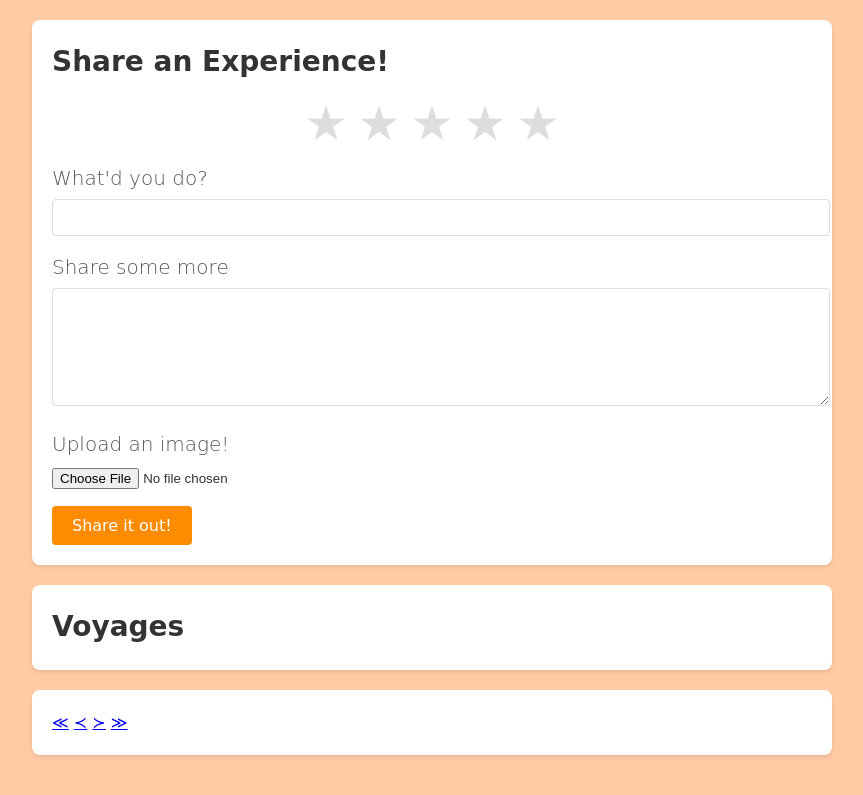
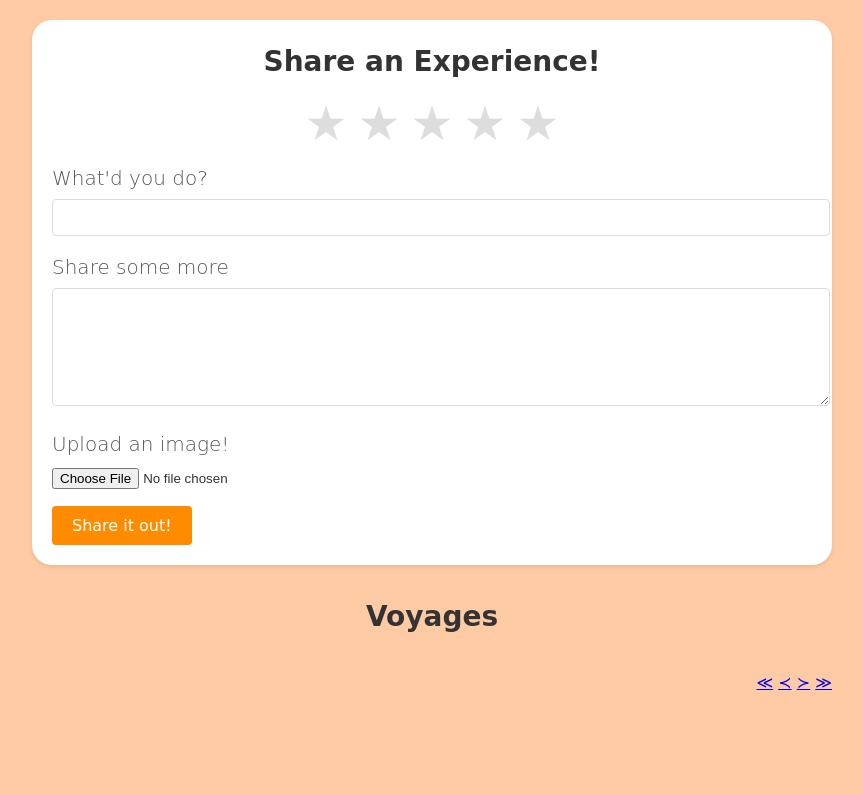
Before and after one commit to KalenShamy/ActivitiesLog, a Flask app: page / in a window 1280 px wide. Shown: the part 170-965 px from the top of the page, without its empty margins (208-1071 px from the left). After the commit the page ends 860 px from the top, so only its background shows below. Run offline with Flask 3, Linux system fonts and the light colour scheme; data that the repository does not hold is empty; parts of the project's set-up code (start-up, migrations or seed data) failed here and were passed over; some web fonts are replaced.

Commit message:
CSS not as uggo

```diff
--- a/app.py
+++ b/app.py
@@ -26,7 +26,7 @@ client = MongoClient(MONGO_URI)
 db = client.experience_tracker  # database name
 fs = gridfs.GridFS(client.db)
 
-PAGE_SIZE = 5
+PAGE_SIZE = 15
 
 experiences = db.experiences    # collection name
 
--- a/static/style.css
+++ b/static/style.css
@@ -43,11 +43,19 @@ body {
 
 .card {
     background: white;
-    border-radius: 8px;
+    border-radius: 20px;
     box-shadow: 0 2px 4px rgba(0, 0, 0, 0.1);
     padding: 20px;
     margin-bottom: 20px;
     color: var(--primary-color);
+}
+
+.card h2 {
+    text-align: center;
+}
+
+.card-pages {
+    text-align: right;
 }
 
 h1, h2 {
@@ -63,6 +71,7 @@ h1 {
 }
 
 h2 {
+    text-align: center;
     font-size: 1.75em;
     margin-block: 0;
 }
@@ -107,7 +116,15 @@ button:hover {
     background-color: var(--button-hover-color);
 }
 
+.spacer {
+    margin: 30px !important;
+}
+
+
 .experience {
+    display: flex;
+    justify-content: space-between;
+
     border-bottom: 1px solid #eee;
     padding: 15px 0;
 }
@@ -121,7 +138,22 @@ button:hover {
     color: var(--primary-color);
 }
 
+.star-rating-in-experience {
+    margin-right: 25px;
+}
+
+.UI-in-experience {
+    display: flex;
+}
+
+.text-in-experience {
+    display: flex;
+    flex-direction: column;
+    height: auto;
+}
+
 .date {
+    margin-top: auto;
     color: #666;
     font-size: 0.9em;
     margin-bottom: 10px;
--- a/templates/index.html
+++ b/templates/index.html
@@ -59,10 +59,16 @@
             </form>
         </div>
 
+        <div class="spacer">
+            <h2>Voyages</h2>
+        </div>
+
+        {% for experience in experiences %}
             <div class="card">
-            <h2>Voyages</h2>
-            {% for experience in experiences %}
                 <div class="experience">
+                    <div class = "experience-ui-and-text">
+                        <h3>{{ experience.title }}</h3>
+                        <div class="UI-in-experience">
                             <div class="star-rating-in-experience">
                                 {% for i in range(5) %}
                                     {% if i < experience.rating|int %}
@@ -72,15 +78,7 @@
                                     {% endif %}
                                 {% endfor %}
                             </div>
-                    <h3>{{ experience.title }}</h3>
-                    <div class="date">{{ experience.date | format_date }}</div>
-                    <p>{{ experience.description }}</p>
-
-                    {% if experience.image_id %}
-                        <img src="{{ url_for('get_image', image_id=experience.image_id) }}" alt="Experience Image">
-                    {% endif %}
-
-
+                            <div class="Like-counter-in-experience">
                                 <a name="like_button" id="like_button_{{ experience._id }}" style="border:none;background-color:white;color:gray;font-size:1.5em;cursor:pointer;">
                                     🩶
                                 </a>
@@ -108,11 +106,22 @@
                                     }
                                 </script>
                             </div>
+                        </div>
+                            <p>{{ experience.description }}</p>
+                            <div class="date">{{ experience.date | format_date }}</div>
+                    </div>
+                    <div class = "experience-image">
+                    {% if experience.image_id %}
+                    <img src="{{ url_for('get_image', image_id=experience.image_id) }}" alt="Experience Image">
+                    {% endif %}
+                    </div>
+                </div>
+            </div>
         {% endfor %}
-        </div>
 
-        <div class="card pages">
-            <a class="page" href="/?page=1">&#x226A;</a>
+
+        <div class="card-pages">
+            <a  href="/?page=1">&#x226A;</a>
             {% if current_page-1 > 1 %}
                 <a class="page" href="/?page={{current_page-1}}">&#8826;</a>
             {% else %}
```
Lines whose indentation alone changed are shown as unchanged.
